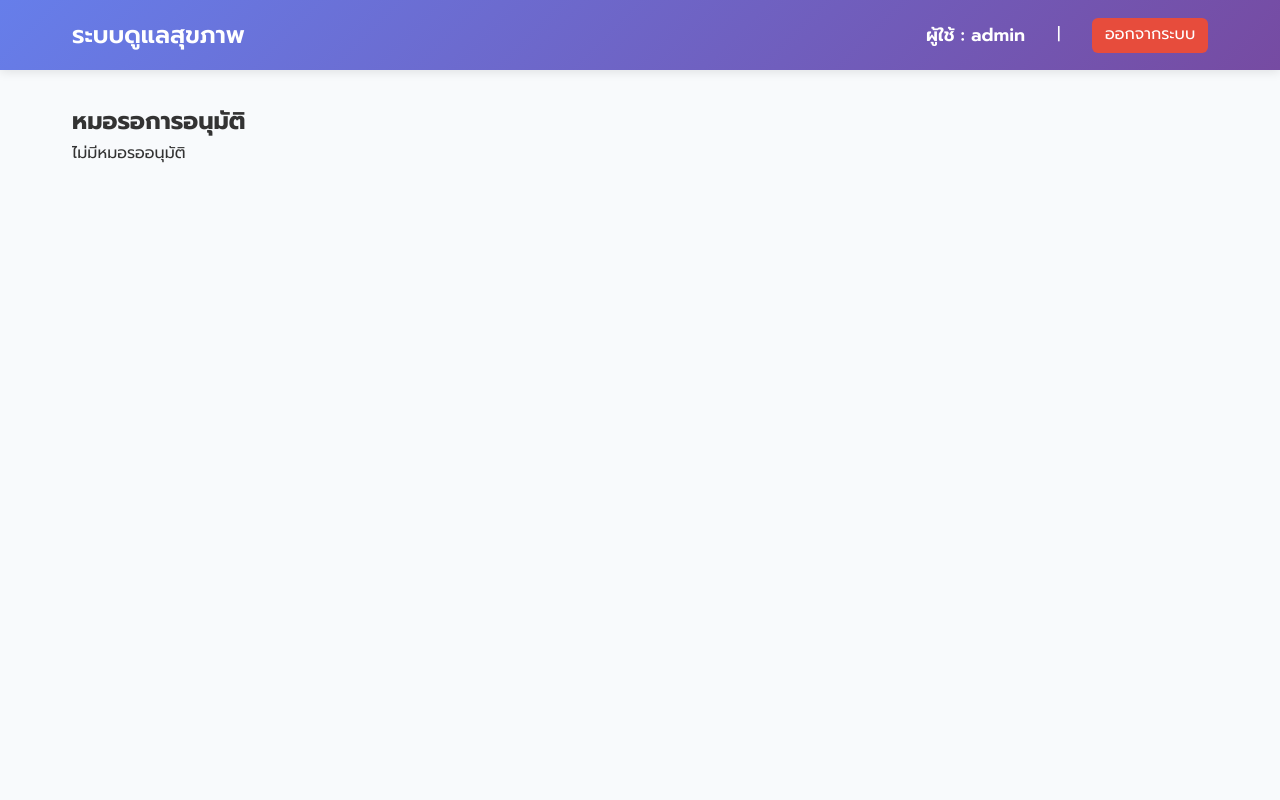
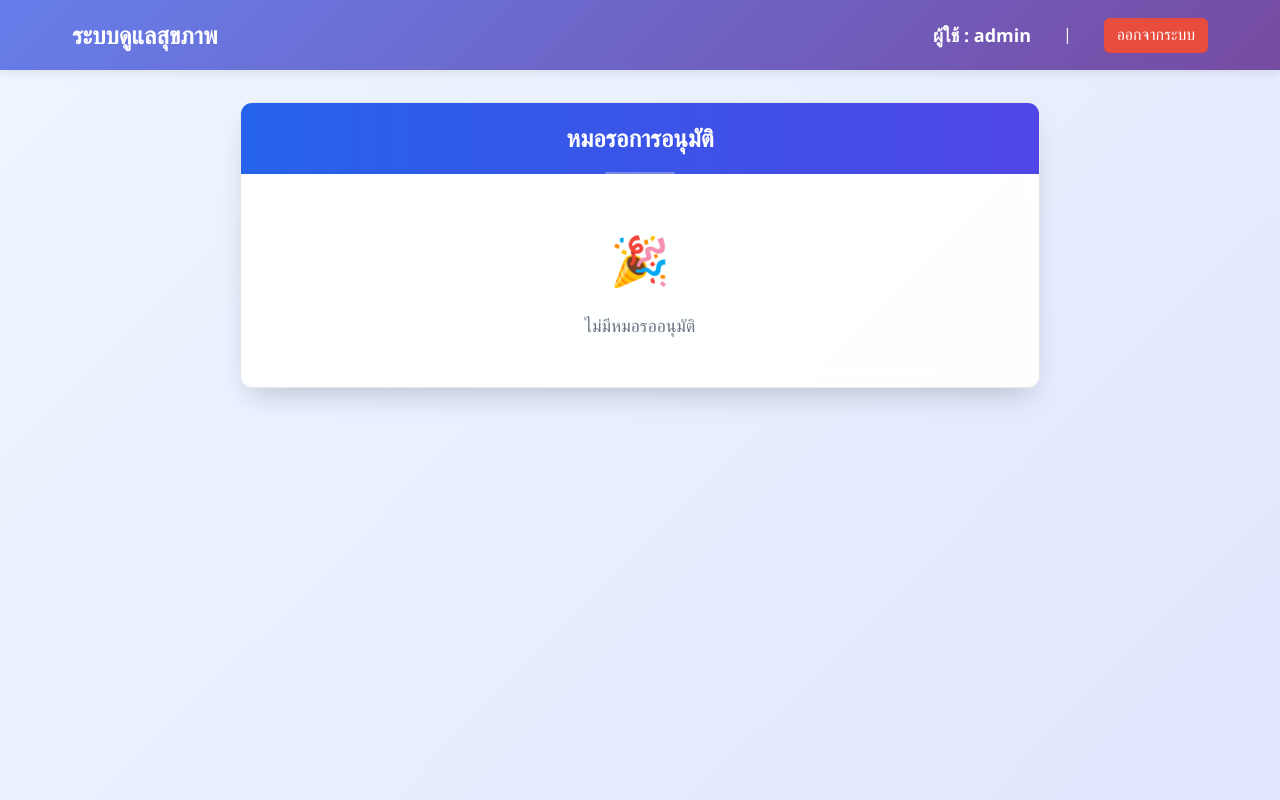
Before and after one commit to Sasivimon06/WebAppVideoCall, a Flask app: page /admin/pending_doctors in a window 1280 px wide. Run offline with Flask 3, Linux system fonts and the light colour scheme; a user stored in the database is signed in; data comes from the database, SQL or seed files in the repository; both versions use the stored data as it was after the commit.

Commit message:
แก้หน้าอนุมัติหมอ

```diff
--- a/app.py
+++ b/app.py
@@ -162,9 +162,9 @@ def login():
         # redirect ตาม role
         role = session.get('role')
         if role == 'doctor':
-            return redirect(url_for('doctor_home'))
+            return redirect(url_for('home'))
         elif role == 'patient':
-            return redirect(url_for('patient_home'))
+            return redirect(url_for('home'))
         else:
             return redirect(url_for('home'))
 
@@ -199,9 +199,9 @@ def login():
                 session.permanent = True
                 # redirect ตาม role
                 if role == 'doctor':
-                    return redirect(url_for('doctor_home'))
+                    return redirect(url_for('home'))
                 elif role == 'patient':
-                    return redirect(url_for('patient_home'))
+                    return redirect(url_for('home'))
                 else:
                     return redirect(url_for('home'))
             else:
@@ -623,6 +623,22 @@ def home():
 
     return render_template('home.html', current_user=username, role=role, video_link=video_link)
 
+""" # หน้า Home สำหรับ Doctor
+@app.route('/doctor/home')
+@login_required(role='doctor')
+def doctor_home():
+    username = session.get('user')
+    # โหลดข้อมูลเฉพาะหมอ เช่น รายชื่อผู้ป่วย, นัดหมาย ฯลฯ
+    return render_template('doctor_home.html', current_user=username)
+
+# หน้า Home สำหรับ Patient
+@app.route('/patient/home')
+@login_required(role='patient')
+def patient_home():
+    username = session.get('user')
+    # โหลดข้อมูลเฉพาะผู้ป่วย เช่น ประวัติ, วิดีโอคอลกับหมอ ฯลฯ
+    return render_template('patient_home.html', current_user=username)
+ """
 def init_patient_db():
     with sqlite3.connect("patient.db") as conn:
         conn.execute('''
@@ -696,6 +712,7 @@ def register_patient():
 
         return jsonify(session['last_patient'])
 
+    last_patient = None
     # ตรวจสอบ session ก่อน
     if 'last_patient' in session:
         last_patient = session['last_patient']
@@ -730,22 +747,6 @@ def register_patient():
                 session['last_patient'] = last_patient
 
     return render_template('register_patient.html', last_patient=last_patient)
-
-    """ # GET request
-    # ตรวจสอบว่ามีผู้ป่วยล่าสุดใน session
-    last_patient = session.get('last_patient')
-    if last_patient:
-        with sqlite3.connect("patient.db") as conn:
-            cursor = conn.cursor()
-            cursor.execute("SELECT 1 FROM patient WHERE HN = ? AND username = ?",
-                           (last_patient['HN'], username))
-            if not cursor.fetchone():
-                # ถ้าไม่มีใน DB แล้ว → ลบออกจาก session
-                session.pop('last_patient', None)
-                last_patient = None
-
-    print("Last patient from session:", last_patient) """
-    return render_template('register_patient.html')
 
 @app.route('/patients')
 @login_required()
@@ -952,7 +953,7 @@ def videocall_patient():
 
     if not last_patient:
         # ถ้าไม่มีข้อมูลผู้ป่วย ให้ redirect ไปหน้า register หรือแจ้ง error
-        flash("ไม่พบข้อมูลผู้ป่วย กรุณาติดต่อเจ้าหน้าที่", "warning")
+        flash("กรุณาลงทะเบียนผู้ป่วยก่อน เพื่อเริ่มวิดีโอคอล", "error")
         return redirect(url_for('home'))
 
     return render_template('videocall_patient.html', patient=last_patient)
--- /dev/null
+++ b/static/css/pending_doctors.css
@@ -0,0 +1,168 @@
+/* Compact Doctor Approval Interface */
+body {
+  font-family: 'Segoe UI', Tahoma, Geneva, Verdana, sans-serif;
+  background: linear-gradient(135deg, #eff6ff 0%, #e0e7ff 100%);
+  min-height: 100vh;
+}
+
+.approve-container {
+  max-width: 800px;
+  margin: 0 auto;
+}
+
+.approve-card {
+  background: rgba(255,255,255,0.95);
+  border-radius: 0.75rem;
+  box-shadow: 0 15px 30px -10px rgba(0,0,0,0.2);
+  border: 1px solid #e5e7eb;
+  overflow: hidden;
+  backdrop-filter: blur(8px);
+  animation: fadeInUp 0.5s ease-out;
+}
+
+.card-title {
+  background: linear-gradient(90deg, #2563eb 0%, #4f46e5 100%);
+  color: white;
+  padding: 1rem;
+  font-size: 1.5rem;
+  font-weight: 600;
+  text-align: center;
+  position: relative;
+}
+
+.card-title::after {
+  content: '';
+  position: absolute;
+  bottom: 0;
+  left: 50%;
+  transform: translateX(-50%);
+  width: 70px;
+  height: 2px;
+  background: rgba(255,255,255,0.3);
+  border-radius: 2px;
+}
+
+.doctor-list {
+  padding: 1rem;
+  display: flex;
+  flex-direction: column;
+  gap: 1rem;
+}
+
+.doctor-card {
+  position: relative;
+  background: linear-gradient(145deg, #ffffff 0%, #f8fafc 100%);
+  border-radius: 0.75rem;
+  border: 1px solid #f3f4f6;
+  padding: 1rem 1.5rem;
+  transition: all 0.25s ease;
+}
+
+.doctor-card::before {
+  content: '';
+  position: absolute;
+  top: 0;
+  left: 0;
+  right: 0;
+  height: 3px;
+  background: linear-gradient(90deg, #10b981 0%, #059669 100%);
+  transform: scaleX(0);
+  transition: transform 0.25s ease;
+}
+
+.doctor-card:hover {
+  border-color: #3b82f6;
+  box-shadow: 0 12px 20px -6px rgba(0,0,0,0.1), 0 6px 6px -6px rgba(0,0,0,0.04);
+  transform: translateY(-3px);
+}
+
+.doctor-card:hover::before {
+  transform: scaleX(1);
+}
+
+.doctor-info h3 {
+  font-size: 1.2rem;
+  font-weight: 600;
+  color: #1f2937;
+  margin-bottom: 0.25rem;
+  display: flex;
+  align-items: center;
+  gap: 0.5rem;
+}
+
+.doctor-info h3::before {
+  content: '👨‍⚕️';
+  font-size: 1rem;
+  background: linear-gradient(135deg, #3b82f6 0%, #1d4ed8 100%);
+  padding: 0.25rem;
+  border-radius: 50%;
+  display: inline-flex;
+  align-items: center;
+  justify-content: center;
+  min-width: 2rem;
+  height: 2rem;
+  transition: transform 0.2s ease;
+}
+
+.doctor-info p {
+  font-size: 0.95rem;
+  color: #4f46e5;
+  font-weight: 500;
+  margin-left: 2.5rem;
+  padding: 0.3rem 0.8rem;
+  background: linear-gradient(135deg, #eff6ff 0%, #dbeafe 100%);
+  border-radius: 0.4rem;
+  border-left: 3px solid #3b82f6;
+  transition: all 0.2s ease;
+}
+
+.btn-approve {
+  background: linear-gradient(135deg, #10b981 0%, #059669 100%);
+  color: white;
+  border: none;
+  padding: 0.6rem 1.2rem;
+  border-radius: 0.5rem;
+  font-size: 1rem;
+  font-weight: 600;
+  cursor: pointer;
+  transition: all 0.25s ease;
+  box-shadow: 0 3px 10px 0 rgba(16,185,129,0.39);
+  min-width: 100px;
+  margin-top: 16px;
+}
+
+.btn-approve:hover {
+  background: linear-gradient(135deg, #059669 0%, #047857 100%);
+  transform: translateY(-1.5px);
+  box-shadow: 0 5px 15px 0 rgba(16,185,129,0.5);
+}
+
+.no-doctor {
+  text-align: center;
+  padding: 3rem 1rem;
+  color: #6b7280;
+  font-size: 1.1rem;
+}
+
+.no-doctor::before {
+  content: '🎉';
+  display: block;
+  font-size: 3rem;
+  margin-bottom: 0.75rem;
+  animation: bounce 2s infinite;
+}
+
+@media (max-width: 768px) {
+  .card-title { font-size: 1.25rem; padding: 1rem; }
+  .doctor-card { padding: 1rem; }
+  .doctor-info h3 { font-size: 1.1rem; }
+  .doctor-info p { font-size: 0.9rem; margin-left: 0; margin-top: 0.5rem; }
+  .btn-approve { font-size: 0.95rem; padding: 0.5rem 1rem; width: 100%; margin-top: 0.5rem; }
+}
+
+@media (max-width: 480px) {
+  .card-title { font-size: 1.1rem; padding: 0.8rem; }
+  .doctor-info h3 { font-size: 1rem; }
+  .doctor-info p { font-size: 0.85rem; }
+  .btn-approve { font-size: 0.9rem; padding: 0.4rem 0.8rem; }
+}
--- a/static/css/style.css
+++ b/static/css/style.css
@@ -738,13 +738,16 @@ body {
 .flash {
     position: fixed;
     top: 20px;
-    right: 20px;
+    left: 50%;           /* อยู่ตรงกลางแนวนอน */
+    transform: translateX(-50%);  /* ปรับให้อยู่กึ่งกลาง */
     padding: 1rem 1.5rem;
     border-radius: 0.5rem;
     box-shadow: 0 4px 12px rgba(0,0,0,0.15);
     color: #fff;
     z-index: 1000;
     animation: slideIn 0.5s ease-out, fadeOut 0.5s ease-out 3s forwards;
+    min-width: 250px;    /* กำหนดความกว้างขั้นต่ำ */
+    text-align: center;
 }
 
 .flash.success { background-color: #10b981; }
@@ -752,10 +755,10 @@ body {
 .flash.error { background-color: #ef4444; }
 
 @keyframes slideIn {
-    from { transform: translateX(100%); opacity: 0; }
-    to { transform: translateX(0); opacity: 1; }
+    from { transform: translate(-50%, -50%) translateY(-20px); opacity: 0; }
+    to { transform: translateX(-50%) translateY(0); opacity: 1; }
 }
 
 @keyframes fadeOut {
-    to { opacity: 0; transform: translateX(100%); }
+    to { opacity: 0; transform: translateX(-50%) translateY(-20px); }
 }
--- a/static/js/register_patient.js
+++ b/static/js/register_patient.js
@@ -116,7 +116,8 @@ class PatientRegistration {
         message.style.cssText = `
             position: fixed;
             top: 20px;
-            right: 20px;
+            left: 50%;
+            transform: translateX(-50%);
             background: #10b981;
             color: white;
             padding: 1rem 1.5rem;
--- a/templates/pending_doctors.html
+++ b/templates/pending_doctors.html
@@ -3,81 +3,33 @@
 {% block title %}อนุมัติหมอ{% endblock %}
 
 {% block content %}
-<div class="container">
-    <h2>หมอรอการอนุมัติ</h2>
-
-    {% with messages = get_flashed_messages(with_categories=true) %}
-        {% if messages %}
-            {% for category, message in messages %}
-                <div class="flash {{ category }}">{{ message }}</div>
-            {% endfor %}
-        {% endif %}
-    {% endwith %}
+<div class="approve-container">
+  <div class="approve-card">
+    <h2 class="card-title">หมอรอการอนุมัติ</h2>
 
     {% if doctors %}
-        <table class="table">
-            <thead>
-                <tr>
-                    <th>Username</th>
-                    <th>Email</th>
-                    <th>Action</th>
-                </tr>
-            </thead>
-            <tbody>
-                {% for doctor in doctors %}
-                    <tr>
-                        <td>{{ doctor[1] }}</td>
-                        <td>{{ doctor[2] }}</td>
-                        <td>
-                            <form action="{{ url_for('approve_doctor', doctor_id=doctor[0]) }}" method="POST">
-                                <button type="submit" class="btn-approve">อนุมัติ</button>
-                            </form>
-                        </td>
-                    </tr>
-                {% endfor %}
-            </tbody>
-        </table>
+      <div class="doctor-list">
+        {% for doctor in doctors %}
+          <div class="doctor-card">
+            <div class="doctor-info">
+              <h3>{{ doctor[1] }}</h3>
+              <p>{{ doctor[2] }}</p>
+            </div>
+            <form action="{{ url_for('approve_doctor', doctor_id=doctor[0]) }}" method="POST">
+              <button type="submit" class="btn-approve">อนุมัติ</button>
+            </form>
+          </div>
+        {% endfor %}
+      </div>
     {% else %}
-        <p>ไม่มีหมอรออนุมัติ</p>
+      <div class="no-doctor">
+        ไม่มีหมอรออนุมัติ
+      </div>
     {% endif %}
+  </div>
 </div>
 {% endblock %}
 
-<style>
-.container {
-    padding: 2rem;
-}
-.table {
-    width: 100%;
-    border-collapse: collapse;
-    margin-top: 1rem;
-}
-.table th, .table td {
-    border: 1px solid #ddd;
-    padding: 0.5rem 1rem;
-    text-align: left;
-}
-.table th {
-    background: #2575fc;
-    color: white;
-}
-.btn-approve {
-    background: #28a745;
-    color: white;
-    border: none;
-    padding: 0.5rem 1rem;
-    border-radius: 8px;
-    cursor: pointer;
-}
-.btn-approve:hover {
-    background: #218838;
-}
-.flash.success {
-    background: #28a745;
-    padding: 0.5rem;
-    border-radius: 8px;
-    margin-bottom: 1rem;
-    color: white;
-    text-align: center;
-}
-</style>
+{% block styles %}
+<link rel="stylesheet" href="{{ url_for('static', filename='css/pending_doctors.css') }}">
+{% endblock %}
```
Also changed, not shown: templates/home.html (+14 -0 lines), patient.db, users.db.
